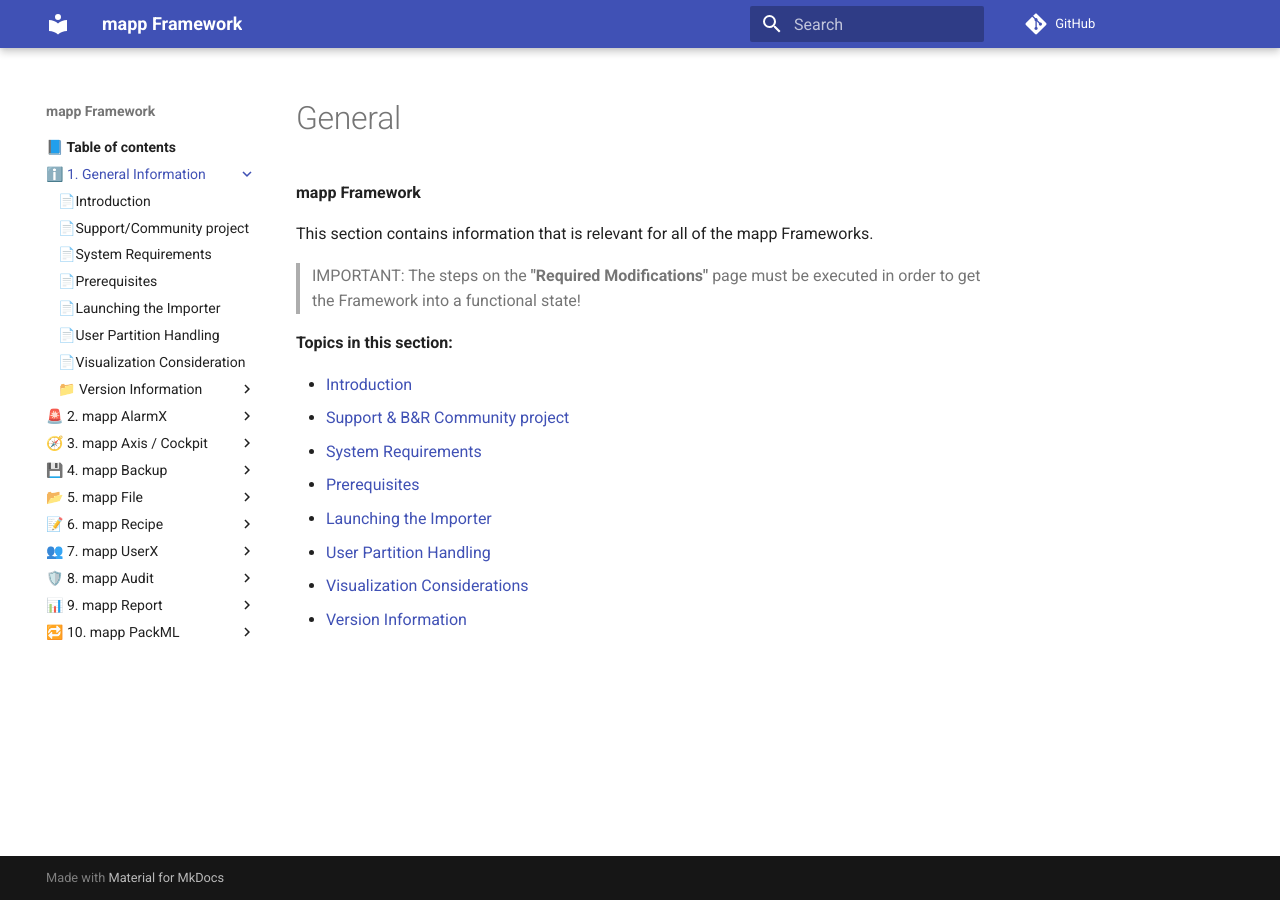
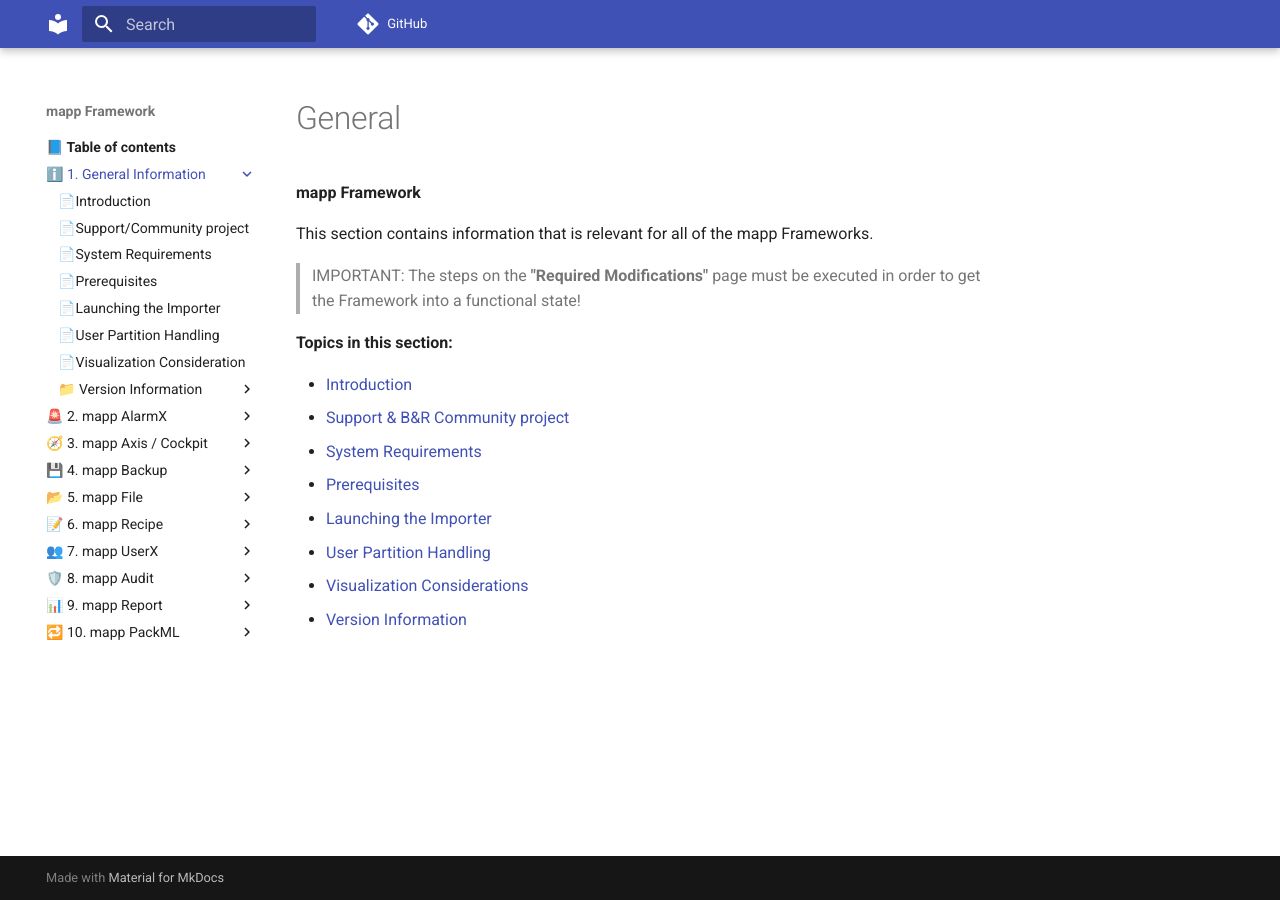
Before and after one commit to jaroslavkovar80/SSHClient, an MkDocs documentation site: the page built from docs/general/index.md, in a window 1280 px wide. Built offline with MkDocs 1.6.1 and Material for MkDocs 9.7.7, drawn with Linux system fonts in a browser that asks for light colours; comment, search, counter and statistics services are not loaded.

Commit message:
stylesheet added

```diff
--- /dev/null
+++ b/docs/stylesheets/extra.css
@@ -0,0 +1,4 @@
+/* Hide page title (icon + text) */
+.md-header__title {
+  display: none;
+}
--- a/mkdocs.yml
+++ b/mkdocs.yml
@@ -9,6 +9,9 @@
   features:
     - navigation.sections
     - navigation.indexes
+
+extra_css:
+  - stylesheets/extra.css
 
 nav:
   - 📘 Table of contents:
```
